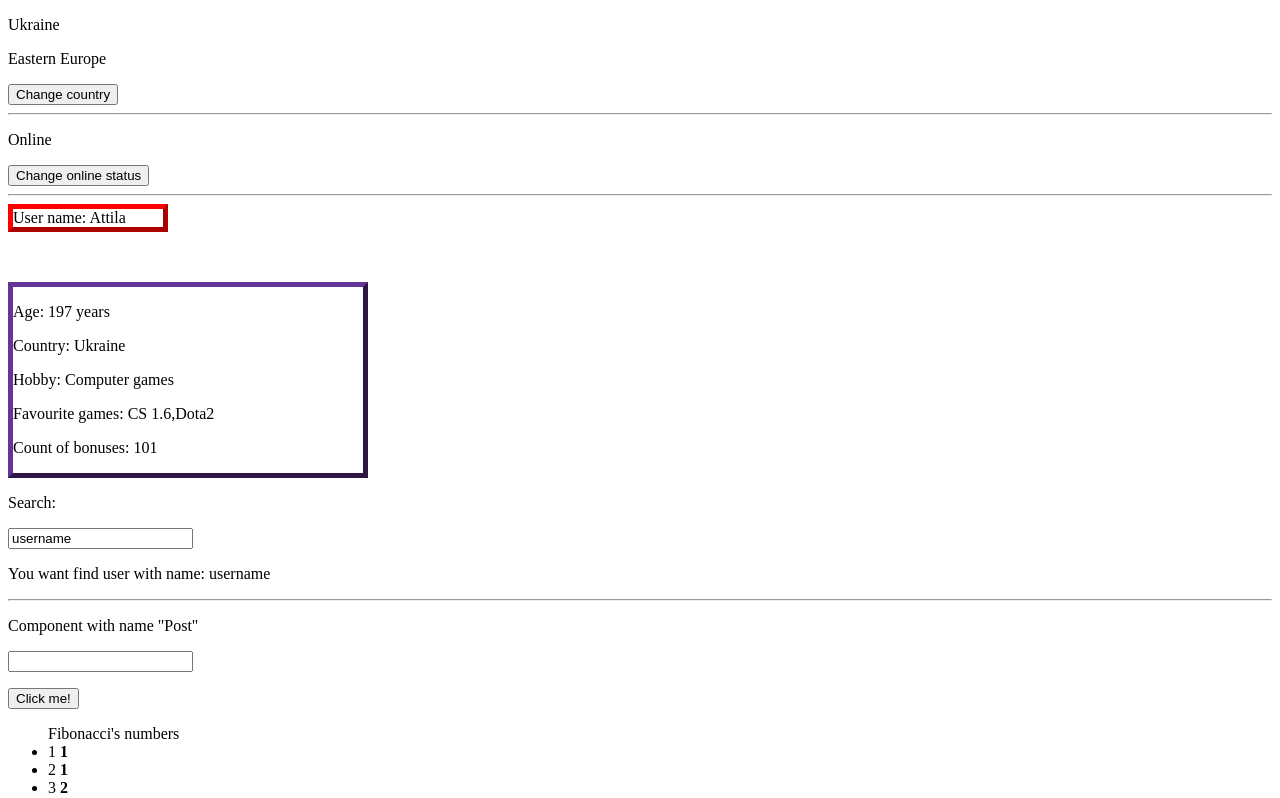
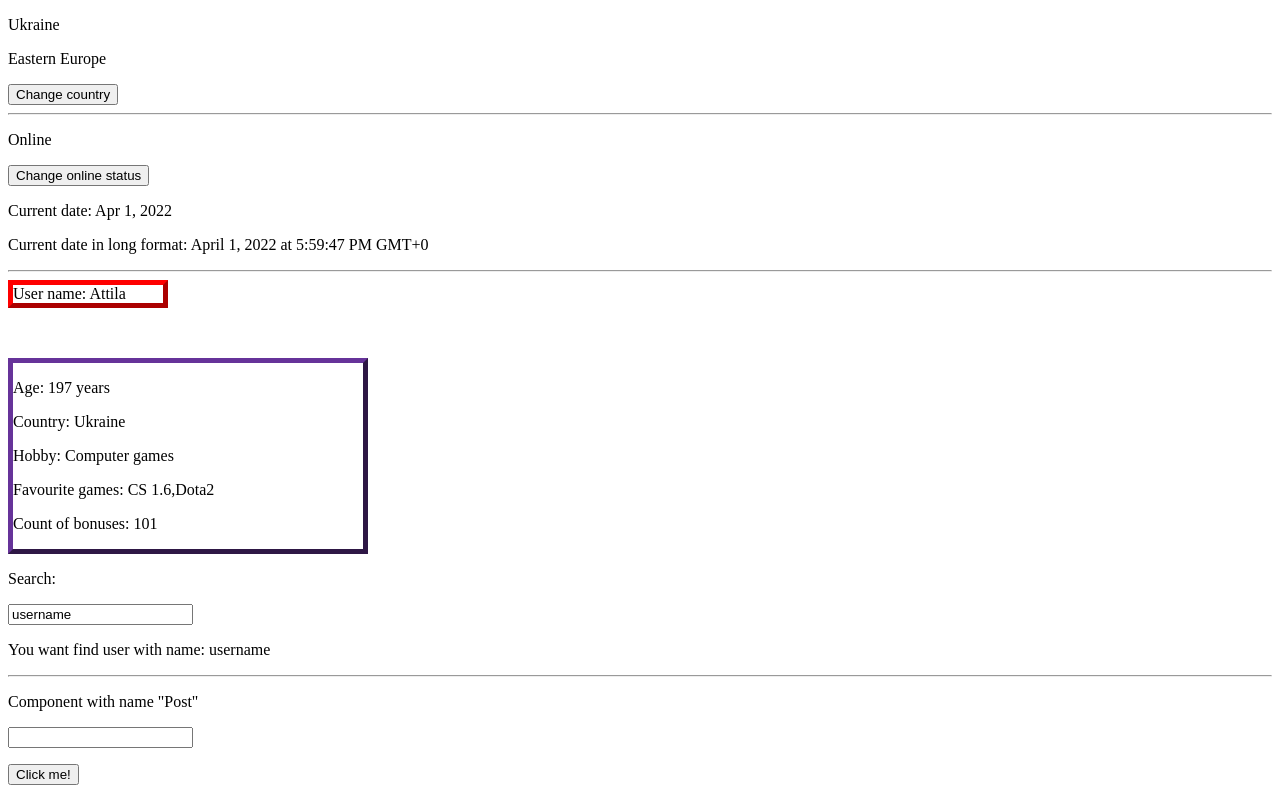
Before and after one commit to ivanskyi/Angular, an Angular app in the folder AngularCourse/Basic/: page / in a window 1280 px wide. Shown: the top 798 px of the page. Built offline with nearby package versions, Linux system fonts and the light colour scheme.

Commit message:
I used pipe with name date

```diff
--- a/AngularCourse/Basic/src/app/header/header.component.html
+++ b/AngularCourse/Basic/src/app/header/header.component.html
@@ -13,6 +13,7 @@
     <p *ngSwitchCase="false">Offline</p>
     <p *ngSwitchDefault>Unknown status</p>
 </div>
-
 <button (click)="isOnline = !isOnline">Change online status</button>
+<p>Current date: {{now | date}}</p>
+<p>Current date in long format: {{now | date: 'long'}}</p>
 <hr>
--- a/AngularCourse/Basic/src/app/header/header.component.ts
+++ b/AngularCourse/Basic/src/app/header/header.component.ts
@@ -8,4 +8,5 @@ import { Component } from '@angular/core';
 export class HeaderComponent {
   isUkraine = true;
   isOnline = true;
+  now: Date = new Date()
 }
```
